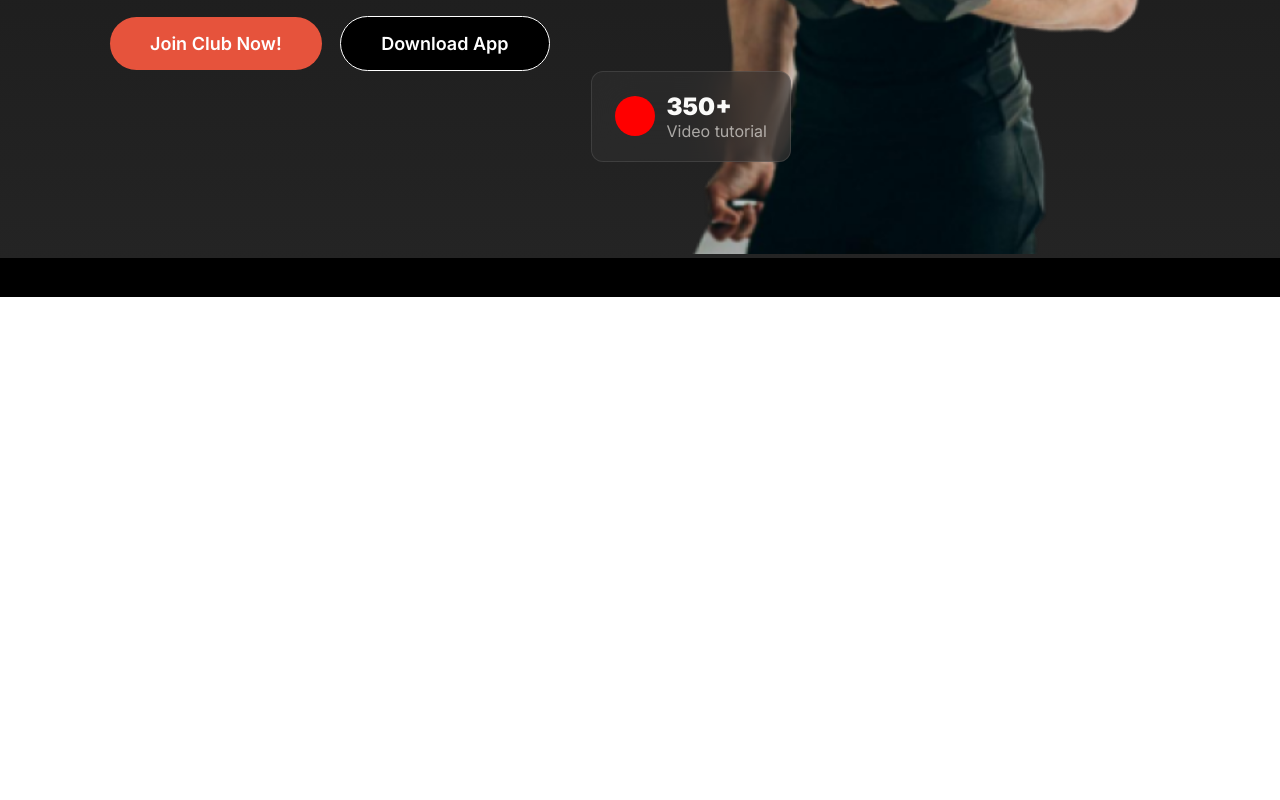
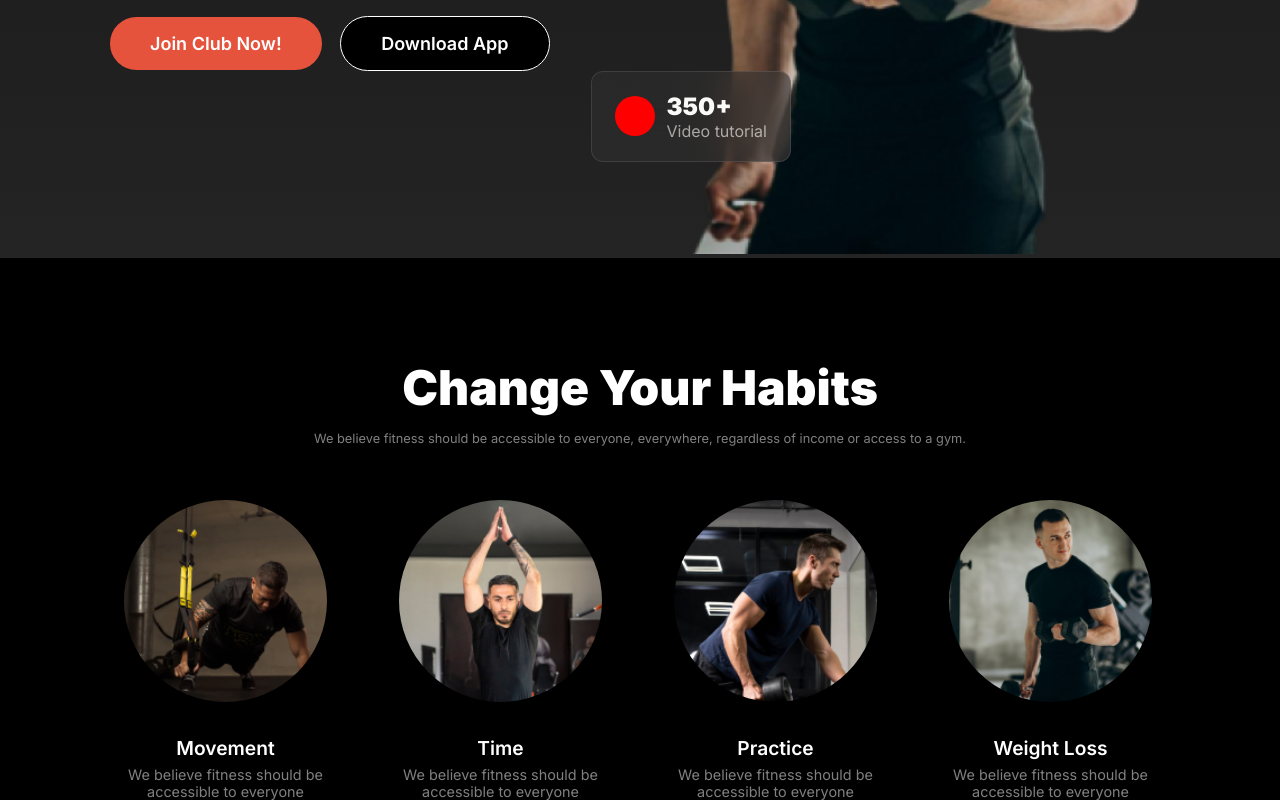
Before and after one commit to TajwarSadi0151/sadi-B10A2-versatile-ui, a plain HTML site: page index.html in a window 1280 px wide. Shown: the part 687-1487 px from the top of the page. Before the commit the page ends 984 px from the top, so only its background shows below. Drawn offline with Linux system fonts and the light colour scheme.

Commit message:
habit part complete

```diff
--- a/index.html
+++ b/index.html
@@ -62,10 +62,45 @@
         </div>
       </header>
     </div>
-    <div>
-      <h1>sadi</h1>
+    <!-- header part ends -->
+    <!-- habit part starts -->
+    <div class="habit-box">
+      <div class="habit-info">
+        <h1 class="habit-title">Change Your Habits</h1>
+        <p class="habit-description">We believe fitness should be accessible to everyone, everywhere, regardless of
+          income or access to a gym.</p>
+      </div>
+      <div class="main-card m-center">
+        <div class="habit-card">
+          <div>
+            <img src="images/image 3.png" alt="">
+          </div>
+          <h4 class="card-title">Movement</h4>
+          <p class="card-description">We believe fitness should be accessible to everyone</p>
+        </div>
+        <div class="habit-card">
+          <div>
+            <img src="images/image 2.png" alt="">
+          </div>
+          <h4 class="card-title">Time</h4>
+          <p class="card-description">We believe fitness should be accessible to everyone</p>
+        </div>
+        <div class="habit-card">
+          <div>
+            <img src="images/image 4.png" alt="">
+          </div>
+          <h4 class="card-title">Practice</h4>
+          <p class="card-description">We believe fitness should be accessible to everyone</p>
+        </div>
+        <div class="habit-card">
+          <div>
+            <img src="images/image 5.png" alt="">
+          </div>
+          <h4 class="card-title">Weight Loss</h4>
+          <p class="card-description">We believe fitness should be accessible to everyone</p>
+        </div>
+      </div>
     </div>
-    <!-- header part ends -->
   </div>
 </body>
 
--- a/style/responsive.css
+++ b/style/responsive.css
@@ -62,4 +62,18 @@
     font-size: 1rem;
   }
 
+  .main-card{
+    grid-template-columns: 1fr;
+    justify-items: center;
+    align-items: center;
+  }
+
+  .habit-title {
+    font-size: 1rem;
+  }
+
+  .habit-description {
+    font-size: 1.5rem;
+  }
+
 }
--- a/style/style.css
+++ b/style/style.css
@@ -207,8 +207,70 @@
   font-size: 1rem;
   font-weight: 400;
   color: rgba(239, 237, 232, 0.65);
-  ;
+}
+
+/* banner part ends */
+/* habit part starts */
+
+.habit-box {
+  margin-top: 100px;
+}
+
+.habit-info {
+  max-width: 671px;
+  margin: 0 auto 54px auto;
+}
+
+.habit-title {
+  color: rgb(255, 255, 255);
+  font-size: 3rem;
+  font-weight: 900;
+  text-align: center;
+  margin-bottom: 14px;
+  margin-left: 97px;
+  margin-right: 97px;
+}
+
+.habit-description {
+  color: rgba(255, 255, 255, 0.5);
+  font-size: 0.8rem;
+  font-weight: 400;
+  text-align: center;
+}
+
+.main-card{
+  display: grid;
+  grid-template-columns: repeat(4, 1fr);
+  gap: 40px;
+}
+
+.habit-card {
+  max-width: 231px;
+  padding-left: 14px;
+  padding-right: 14px;
+  object-fit: cover;
+}
+
+.habit-card img {
+  width: 100%;
+  border-radius: 50%;
+  margin-bottom: 30px;
+}
+
+.card-title {
+  color: rgb(255, 255, 255);
+  font-size: 1.2rem;
+  font-weight: 600;
+  text-align: center;
+  margin-bottom: 6px;
+}
+
+.card-description {
+  color: rgba(255, 255, 255, 0.5);
+  font-size: 0.9rem;
+  font-weight: 400;
+  text-align: center;
 }
 
 
-/* banner part ends */
+/* habit part ends */
```
